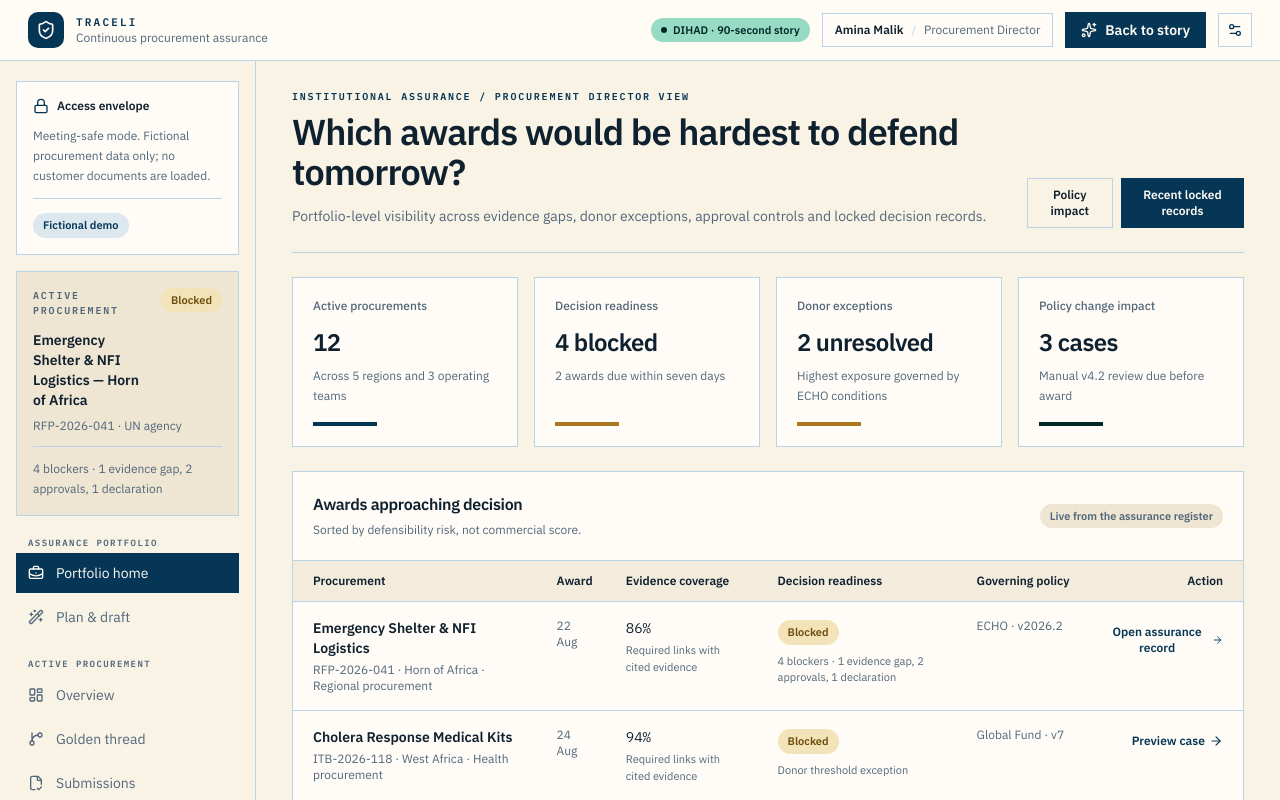
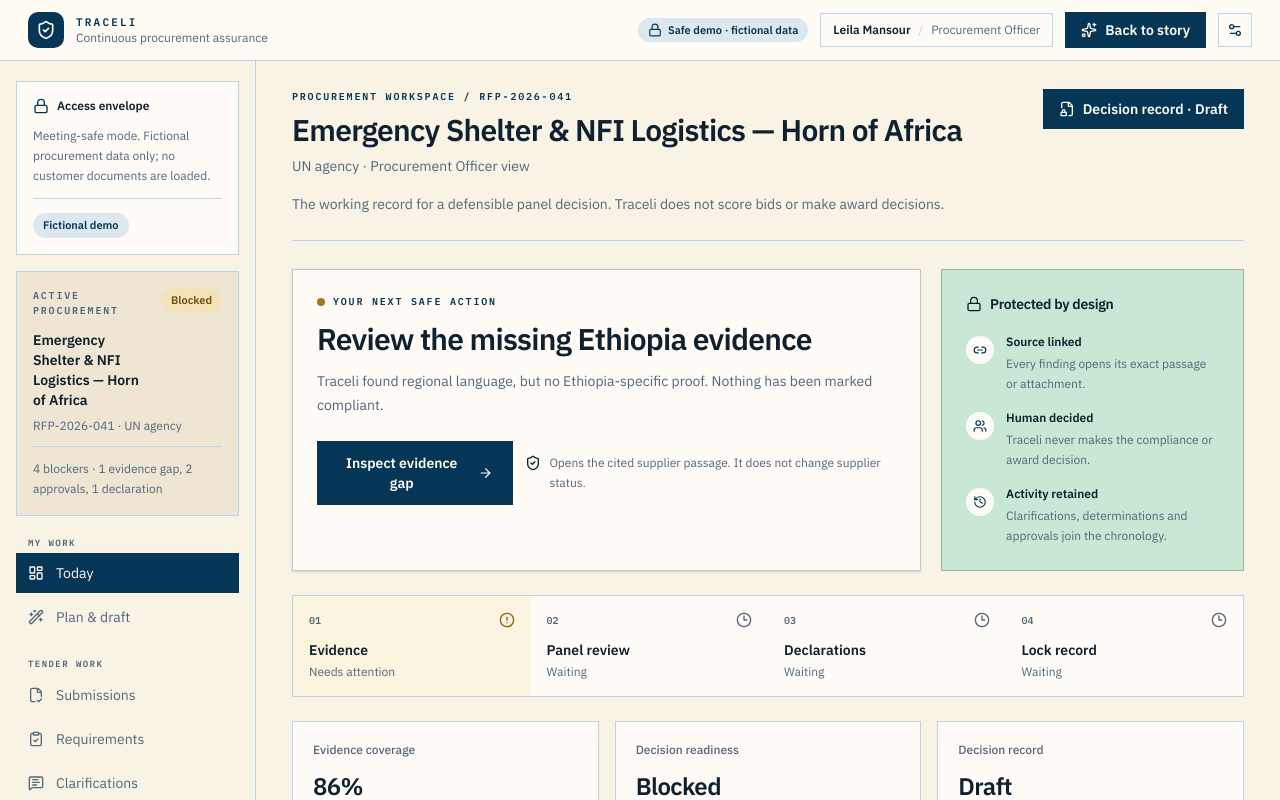
Before and after one commit to odaykamal88/traceli, a Next.js app: page /workspace in a window 1280 px wide. Shown: the top 800 px of the page. Built offline with nearby package versions, Linux system fonts and the light colour scheme.

Commit message:
Build guided procurement officer workflow

```diff
--- a/app/workspace/page.tsx
+++ b/app/workspace/page.tsx
@@ -5,6 +5,7 @@ export const dynamic = 'force-dynamic'
 
 export default async function WorkspacePage() {
   const viewer = await getWorkspaceViewer()
+  const initialView = viewer.role.toLowerCase().includes('officer') ? 'overview' : 'portfolio'
 
-  return <TenderWorkbench initialView="portfolio" viewer={viewer} workspaceMode />
+  return <TenderWorkbench initialView={initialView} viewer={viewer} workspaceMode />
 }
--- a/components/tender-workbench.tsx
+++ b/components/tender-workbench.tsx
@@ -118,6 +118,31 @@ const navigation: Array<{ label: string; items: NavigationItem[] }> = [
   },
 ]
 
+const officerNavigation: Array<{ label: string; items: NavigationItem[] }> = [
+  {
+    label: 'My work',
+    items: [
+      { id: 'overview', label: 'Today', icon: LayoutDashboard },
+      { id: 'draft', label: 'Plan & draft', icon: WandSparkles },
+    ],
+  },
+  {
+    label: 'Tender work',
+    items: [
+      { id: 'submissions', label: 'Submissions', icon: FileCheck2 },
+      { id: 'requirements', label: 'Requirements', icon: ClipboardCheck },
+      { id: 'clarifications', label: 'Clarifications', icon: MessageSquareText },
+    ],
+  },
+  {
+    label: 'Assurance',
+    items: [
+      { id: 'audit', label: 'Audit trail', icon: History },
+      { id: 'rules', label: 'Governing rules', icon: BookOpen },
+    ],
+  },
+]
+
 const auditFilters: Array<'All' | AuditCategory> = [
   'All',
   'Human action',
@@ -190,6 +215,8 @@ export default function TenderWorkbench({
   const [policyChecked, setPolicyChecked] = useState(true)
   const [humanApproved, setHumanApproved] = useState(false)
   const [criteriaLocked, setCriteriaLocked] = useState(false)
+  const isProcurementOfficer = viewer?.role.toLowerCase().includes('officer') ?? false
+  const activeNavigation = isProcurementOfficer ? officerNavigation : navigation
 
   useEffect(() => {
     const params = new URLSearchParams(window.location.search)
@@ -340,7 +367,7 @@ export default function TenderWorkbench({
   }
 
   const resetDemo = () => {
-    navigate(workspaceMode ? 'portfolio' : 'demo')
+    navigate(workspaceMode ? initialView : 'demo')
     setClarificationReceived(false)
     setApprovalsRemaining(2)
     setDeclarationOutstanding(true)
@@ -457,10 +484,12 @@ export default function TenderWorkbench({
                 <span className="sm:hidden">90 sec</span>
               </span>
             ) : (
-              <Pill tone="teal">
-                <span className="size-1.5 rounded-full bg-accent-foreground" aria-hidden="true" />
-                <span className="hidden sm:inline">DIHAD · 90-second story</span>
-                <span className="sm:hidden">90 sec</span>
+              <Pill tone={viewer?.mode === 'workos' ? 'teal' : 'blue'}>
+                <Lock className="size-3.5" aria-hidden="true" />
+                <span className="hidden sm:inline">
+                  {viewer?.mode === 'workos' ? 'Authenticated workspace' : 'Safe demo · fictional data'}
+                </span>
+                <span className="sm:hidden">Safe workspace</span>
               </Pill>
             )}
             {view === 'demo' ? (
@@ -536,7 +565,7 @@ export default function TenderWorkbench({
           </div>
 
           <nav aria-label="Primary navigation" className="space-y-5">
-            {navigation.map((section) => (
+            {activeNavigation.map((section) => (
               <div key={section.label}>
                 <p className="mb-1 px-3 font-mono text-[9px] font-semibold uppercase tracking-[0.16em] text-muted-foreground">{section.label}</p>
                 <div className="flex flex-col gap-1">
@@ -583,7 +612,7 @@ export default function TenderWorkbench({
           )}
         >
           {view !== 'demo' ? <nav aria-label="Mobile navigation" className="-mx-4 mb-5 flex gap-1 overflow-x-auto border-b border-border px-4 pb-3 lg:hidden">
-            {navigation.flatMap((section) => section.items).map(({ id, label }) => (
+            {activeNavigation.flatMap((section) => section.items).map(({ id, label }) => (
               <button
                 type="button"
                 key={id}
@@ -603,7 +632,7 @@ export default function TenderWorkbench({
             <CaseHeader
               caseTitle={caseTitle}
               organization={scenario.organization}
-              role={scenario.role}
+              role={viewer?.role ?? scenario.role}
               decisionState={decisionState}
               onDecision={() => setDrawer({ type: 'decision' })}
             />
@@ -621,7 +650,7 @@ export default function TenderWorkbench({
               activeReadiness={readinessState}
               activeBlocker={readinessDetail}
               policy={scenario.policy}
-              role={scenario.role}
+              role={viewer?.role ?? scenario.role}
               onOpenCase={() => navigate('overview')}
               onOpenAudit={() => navigate('audit')}
               onOpenRules={() => navigate('rules')}
@@ -655,6 +684,7 @@ export default function TenderWorkbench({
               onNavigate={navigate}
               onCoverage={() => setDrawer({ type: 'why', subject: 'coverage' })}
               onDecision={() => setDrawer({ type: 'decision' })}
+              onEvidence={() => setDrawer({ type: 'evidence' })}
             />
           ) : null}
           {view === 'golden' ? (
@@ -907,7 +937,7 @@ function CaseHeader({
 }: {
   caseTitle: string
   organization: Scenario['organization']
-  role: Scenario['role']
+  role: string
   decisionState: string
   onDecision: () => void
 }) {
@@ -947,7 +977,7 @@ function PortfolioScreen({
   activeReadiness: string
   activeBlocker: string
   policy: Scenario['policy']
-  role: Scenario['role']
+  role: string
   onOpenCase: () => void
   onOpenAudit: () => void
   onOpenRules: () => void
@@ -1202,6 +1232,7 @@ function OverviewScreen({
   onNavigate,
   onCoverage,
   onDecision,
+  onEvidence,
 }: {
   evidenceCoverage: number
   readinessState: string
@@ -1213,9 +1244,95 @@ function OverviewScreen({
   onNavigate: (view: View) => void
   onCoverage: () => void
   onDecision: () => void
+  onEvidence: () => void
 }) {
+  const nextAction = !clarificationReceived
+    ? {
+        title: 'Review the missing Ethiopia evidence',
+        detail: 'Traceli found regional language, but no Ethiopia-specific proof. Nothing has been marked compliant.',
+        label: 'Inspect evidence gap',
+        reassurance: 'Opens the cited supplier passage. It does not change supplier status.',
+        action: onEvidence,
+      }
+    : approvalsRemaining > 0 || declarationOutstanding
+      ? {
+          title: 'Record the human sign-off',
+          detail: 'The evidence gap is resolved. Panel approvals and the final conflict declaration still block the award record.',
+          label: 'Open sign-off controls',
+          reassurance: 'Only named reviewers can approve or complete a declaration.',
+          action: onDecision,
+        }
+      : decisionState !== 'Locked'
+        ? {
+            title: 'Lock the decision record',
+            detail: 'Evidence and human controls are complete. Locking seals the source and actor chronology.',
+            label: 'Review before lock',
+            reassurance: 'A named human owner must confirm the final lock.',
+            action: onDecision,
+          }
+        : {
+            title: 'Decision record is audit ready',
+            detail: 'The award record is sealed with its source snapshots, human approvals and event chain.',
+            label: 'Inspect audit trail',
+            reassurance: 'Corrections create a new event; they do not rewrite the locked history.',
+            action: () => onNavigate('audit'),
+          }
+
+  const workflowSteps = [
+    { label: 'Evidence', complete: clarificationReceived, current: !clarificationReceived },
+    { label: 'Panel review', complete: approvalsRemaining === 0, current: clarificationReceived && approvalsRemaining > 0 },
+    { label: 'Declarations', complete: !declarationOutstanding, current: clarificationReceived && approvalsRemaining === 0 && declarationOutstanding },
+    { label: 'Lock record', complete: decisionState === 'Locked', current: decisionState !== 'Locked' && clarificationReceived && approvalsRemaining === 0 && !declarationOutstanding },
+  ]
+
   return (
     <div className="flex flex-col gap-6">
+      <div className="grid gap-5 xl:grid-cols-[1.35fr_0.65fr]">
+        <section className="border border-primary/25 bg-card p-5 shadow-sm sm:p-6" aria-live="polite">
+          <div className="flex items-center gap-2">
+            <span className="size-2 rounded-full bg-[#a9781e]" aria-hidden="true" />
+            <Eyebrow>Your next safe action</Eyebrow>
+          </div>
+          <h2 className="mt-3 max-w-2xl text-2xl font-semibold tracking-tight sm:text-3xl">{nextAction.title}</h2>
+          <p className="mt-3 max-w-2xl text-sm leading-6 text-muted-foreground">{nextAction.detail}</p>
+          <div className="mt-6 flex flex-col gap-3 sm:flex-row sm:items-center">
+            <button type="button" onClick={nextAction.action} className="inline-flex min-h-12 items-center justify-center gap-3 bg-primary px-5 py-3 text-sm font-semibold text-primary-foreground hover:bg-primary/90">
+              {nextAction.label}
+              <ArrowRight className="size-4" aria-hidden="true" />
+            </button>
+            <p className="flex max-w-md items-start gap-2 text-xs leading-5 text-muted-foreground">
+              <ShieldCheck className="mt-0.5 size-4 shrink-0 text-accent-foreground" aria-hidden="true" />
+              {nextAction.reassurance}
+            </p>
+          </div>
+        </section>
+
+        <section className="border border-accent-foreground/25 bg-accent/50 p-5 sm:p-6" aria-labelledby="protected-by-design">
+          <div className="flex items-center gap-2">
+            <Lock className="size-4 text-accent-foreground" aria-hidden="true" />
+            <h2 id="protected-by-design" className="text-sm font-semibold">Protected by design</h2>
+          </div>
+          <div className="mt-5 space-y-4">
+            <SafetyPromise icon={Link2} title="Source linked" detail="Every finding opens its exact passage or attachment." />
+            <SafetyPromise icon={Users} title="Human decided" detail="Traceli never makes the compliance or award decision." />
+            <SafetyPromise icon={History} title="Activity retained" detail="Clarifications, determinations and approvals join the chronology." />
+          </div>
+        </section>
+      </div>
+
+      <ol className="grid overflow-hidden border border-border bg-border sm:grid-cols-4" aria-label="Award readiness workflow">
+        {workflowSteps.map((step, index) => (
+          <li key={step.label} className={cn('bg-card p-4', step.current && 'bg-[#fbf5df]')} aria-current={step.current ? 'step' : undefined}>
+            <div className="flex items-center justify-between gap-3">
+              <span className="font-mono text-[10px] font-semibold text-muted-foreground">0{index + 1}</span>
+              {step.complete ? <CheckCircle2 className="size-4 text-accent-foreground" aria-hidden="true" /> : step.current ? <AlertCircle className="size-4 text-[#8b6014]" aria-hidden="true" /> : <Clock3 className="size-4 text-muted-foreground" aria-hidden="true" />}
+            </div>
+            <p className="mt-3 text-sm font-semibold">{step.label}</p>
+            <p className="mt-1 text-xs text-muted-foreground">{step.complete ? 'Complete' : step.current ? 'Needs attention' : 'Waiting'}</p>
+          </li>
+        ))}
+      </ol>
+
       <div className="grid gap-4 md:grid-cols-3" aria-live="polite">
         <Metric label="Evidence coverage" value={`${evidenceCoverage}%`} detail={`${clarificationReceived ? '27' : '23'} of 27 required evidence links resolved`} tone={clarificationReceived ? 'teal' : 'blue'} action="Explain denominator" onAction={onCoverage} />
         <Metric label="Decision readiness" value={readinessState} detail={readinessDetail} tone={readinessState === 'Blocked' ? 'amber' : 'teal'} />
@@ -1240,18 +1357,24 @@ function OverviewScreen({
       </div>
 
       <section className="border border-border bg-card">
-        <div className="flex items-center justify-between border-b border-border p-5"><div><h2 className="font-semibold">What needs attention</h2><p className="mt-1 text-xs text-muted-foreground">Every blocker has an owner, source and next action.</p></div><button type="button" onClick={() => onNavigate('submissions')} className="text-xs font-semibold text-primary">Review submissions</button></div>
+        <div className="flex items-center justify-between border-b border-border p-5"><div><h2 className="font-semibold">What comes next</h2><p className="mt-1 text-xs text-muted-foreground">The remaining controls stay visible without competing with your current task.</p></div><button type="button" onClick={() => onNavigate('submissions')} className="text-xs font-semibold text-primary">Review all submissions</button></div>
         <div className="grid gap-3 p-5 md:grid-cols-3">
-          <Attention title="Northstar Relief · REQ-07" body={clarificationReceived ? 'Clarification attached and reviewer determination updated' : 'Ethiopia distribution evidence not located'} tone={clarificationReceived ? 'teal' : 'amber'} onClick={() => onNavigate('golden')} />
           <Attention title="Panel approvals" body={approvalsRemaining ? `${approvalsRemaining} reviewer approvals remain outstanding` : 'All reviewer approvals recorded'} tone={approvalsRemaining ? 'amber' : 'teal'} onClick={onDecision} />
           <Attention title="Conflict declaration" body={declarationOutstanding ? 'One signed declaration is still required' : 'All declarations complete'} tone={declarationOutstanding ? 'amber' : 'teal'} onClick={() => onNavigate('requirements')} />
+          <Attention title="Audit chronology" body="Every source, clarification and human action is retained" tone="teal" onClick={() => onNavigate('audit')} />
         </div>
       </section>
-
-      <div className="grid gap-5 md:grid-cols-2">
-        <Panel title="Donor threshold exception" eyebrow="Process control"><p className="text-sm leading-6 text-muted-foreground">Procurement value exceeds the prepared donor threshold. Additional grants approval must be attached before lock.</p><button type="button" onClick={() => onNavigate('rules')} className="mt-4 text-xs font-semibold text-primary">Open governing rule</button></Panel>
-        <Panel title="Kenya Shelter RFP 2025" eyebrow="Related precedent"><p className="text-sm leading-6 text-muted-foreground">The same geographic-capacity wording produced a clarification. Traceli preserved the approved resolution for reuse, not blind copying.</p><button type="button" onClick={() => onNavigate('draft')} className="mt-4 text-xs font-semibold text-primary">Inspect drafting trace</button></Panel>
-      </div>
+    </div>
+  )
+}
+
+function SafetyPromise({ icon: Icon, title, detail }: { icon: LucideIcon; title: string; detail: string }) {
+  return (
+    <div className="flex items-start gap-3">
+      <span className="mt-0.5 flex size-7 shrink-0 items-center justify-center rounded-full bg-card text-primary">
+        <Icon className="size-3.5" aria-hidden="true" />
+      </span>
+      <div><p className="text-xs font-semibold">{title}</p><p className="mt-1 text-xs leading-5 text-muted-foreground">{detail}</p></div>
     </div>
   )
 }
--- a/lib/traceli-demo-data.ts
+++ b/lib/traceli-demo-data.ts
@@ -6,7 +6,7 @@ export type Scenario = {
   policy: 'ECHO conditions' | 'Internal procurement manual' | 'World Bank conditions'
   geography: 'Horn of Africa' | 'MENA' | 'West Africa'
   currency: 'EUR' | 'USD'
-  role: 'Procurement Director' | 'Panel Member' | 'Auditor'
+  role: 'Procurement Officer' | 'Procurement Director' | 'Panel Member' | 'Auditor'
 }
 
 export const defaultScenario: Scenario = {
@@ -15,7 +15,7 @@ export const defaultScenario: Scenario = {
   policy: 'ECHO conditions',
   geography: 'Horn of Africa',
   currency: 'EUR',
-  role: 'Procurement Director',
+  role: 'Procurement Officer',
 }
 
 export const scenarioOptions = {
@@ -24,7 +24,7 @@ export const scenarioOptions = {
   policy: ['ECHO conditions', 'Internal procurement manual', 'World Bank conditions'],
   geography: ['Horn of Africa', 'MENA', 'West Africa'],
   currency: ['EUR', 'USD'],
-  role: ['Procurement Director', 'Panel Member', 'Auditor'],
+  role: ['Procurement Officer', 'Procurement Director', 'Panel Member', 'Auditor'],
 } as const
 
 export const portfolioCases = [
--- a/lib/workspace-access.ts
+++ b/lib/workspace-access.ts
@@ -11,6 +11,16 @@ const requiredWorkOSEnvironmentVariables = [
   'NEXT_PUBLIC_WORKOS_REDIRECT_URI',
 ] as const
 
+const roleLabels: Record<string, string> = {
+  'procurement-officer': 'Procurement Officer',
+  'panel-member': 'Panel Member',
+  'procurement-director': 'Procurement Director',
+  auditor: 'Auditor',
+  'workspace-admin': 'Workspace Admin',
+  admin: 'Admin',
+  member: 'Member',
+}
+
 export function isWorkOSConfigured() {
   return requiredWorkOSEnvironmentVariables.every((name) => Boolean(process.env[name]))
 }
@@ -18,11 +28,11 @@ export function isWorkOSConfigured() {
 export async function getWorkspaceViewer(): Promise<WorkspaceViewer> {
   if (!isWorkOSConfigured()) {
     return {
-      id: 'demo-user-procurement-director',
-      name: 'Amina Malik',
+      id: 'demo-user-procurement-officer',
+      name: 'Leila Mansour',
       email: 'fictional.demo@traceli.app',
       organizationId: 'demo-humanitarian-organization',
-      role: 'Procurement Director',
+      role: 'Procurement Officer',
       mode: 'demo',
     }
   }
@@ -35,7 +45,7 @@ export async function getWorkspaceViewer(): Promise<WorkspaceViewer> {
     name: fullName || user.email,
     email: user.email,
     organizationId: organizationId ?? 'unassigned-organization',
-    role: role ?? 'member',
+    role: role ? (roleLabels[role] ?? role) : 'Member',
     mode: 'workos',
   }
 }
```
